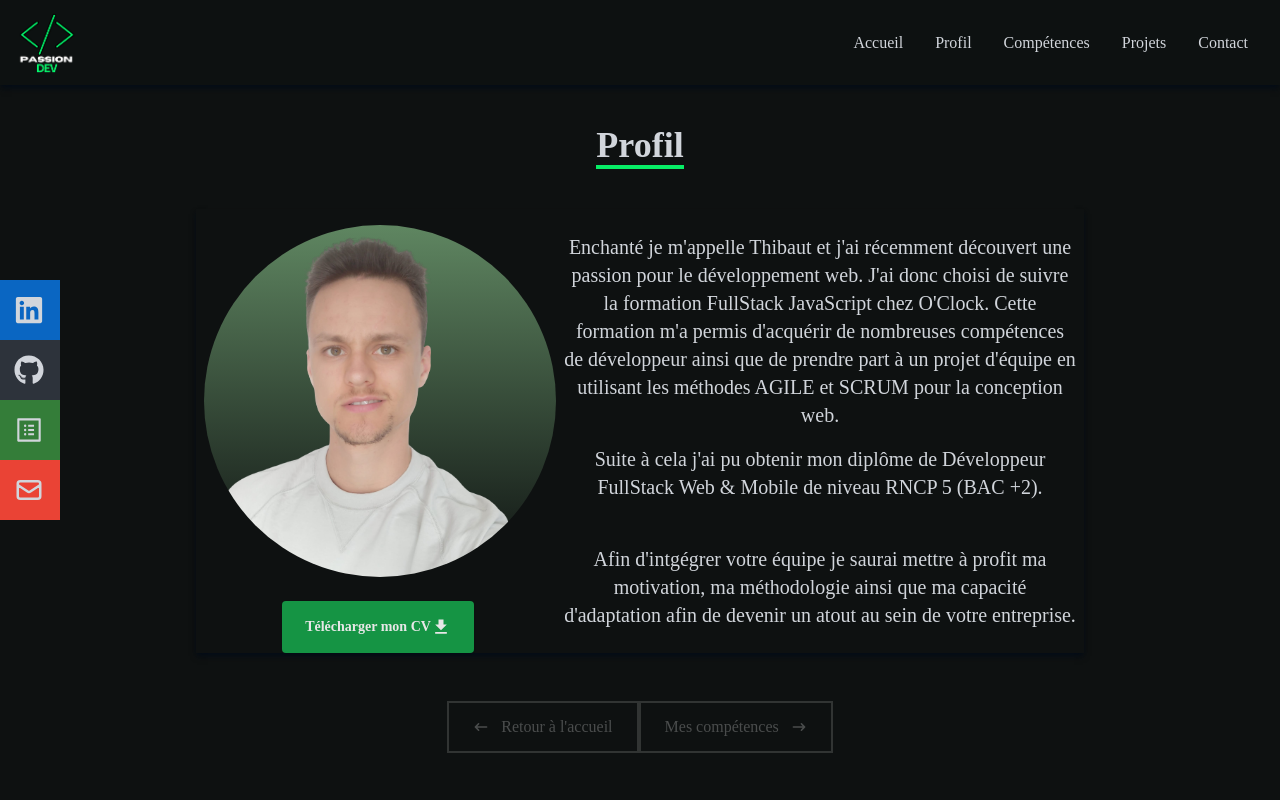
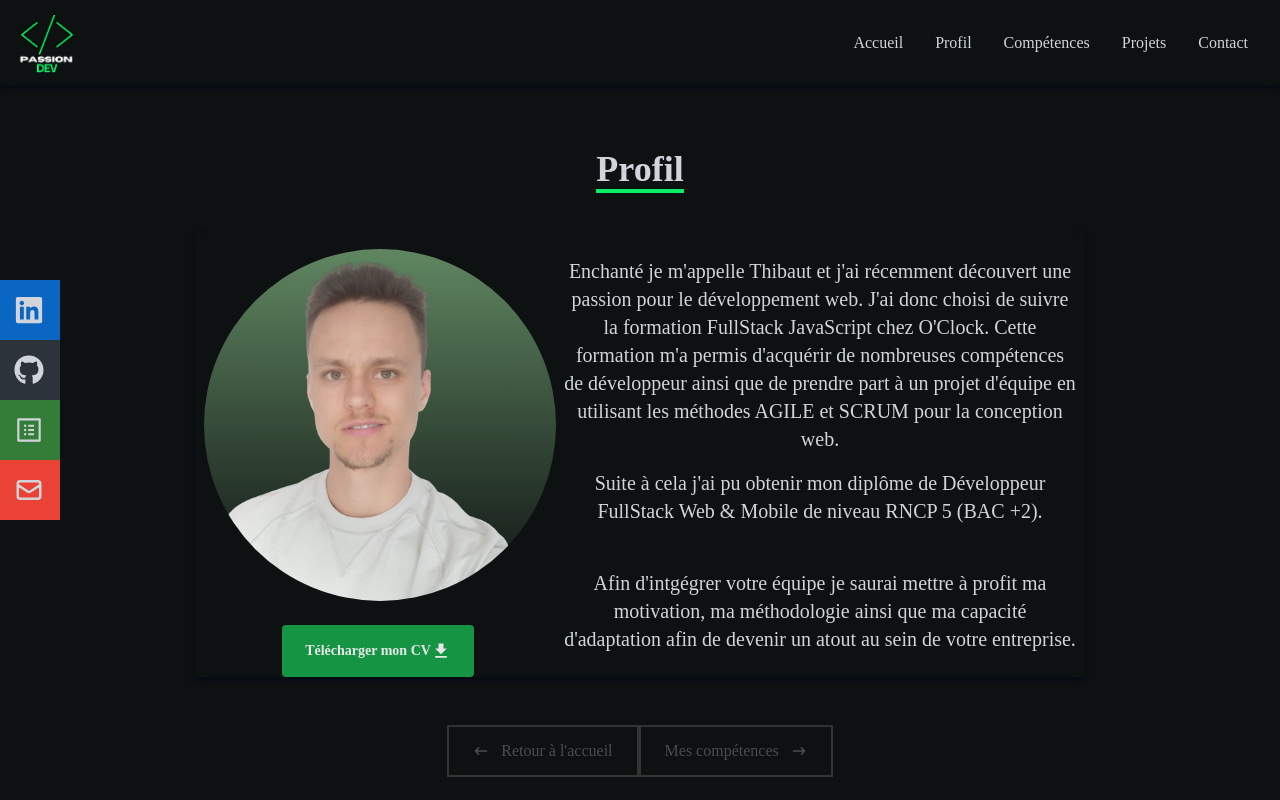
Before and after one commit to ThibautRaimond/portfolio, a React (Create React App) app: page /portfolio/profil in a window 1280 px wide. Built offline with nearby package versions, Linux system fonts and the light colour scheme.

Commit message:
profilPage css

```diff
--- a/src/pages/Profil2.jsx
+++ b/src/pages/Profil2.jsx
@@ -13,7 +13,7 @@ const About = () => {
 	return (
 		<motion.div
 			name="profil"
-			className="bg-gradient-to-r from[#0e1111] to-transparentbg flex justify-center items-center text-gray-300 h-screen-85"
+			className="bg-gradient-to-r from[#0e1111] to-transparentbg flex justify-center items-center lg:pt-16 text-gray-300"
 			initial={{ scaleX: 0.5 }}
 			animate={{ scaleX: 1 }}
 			exit={{ scaleX: 0 }}
```
Also changed, not shown: 12 other files (tests, documents, lock files or other folders).
